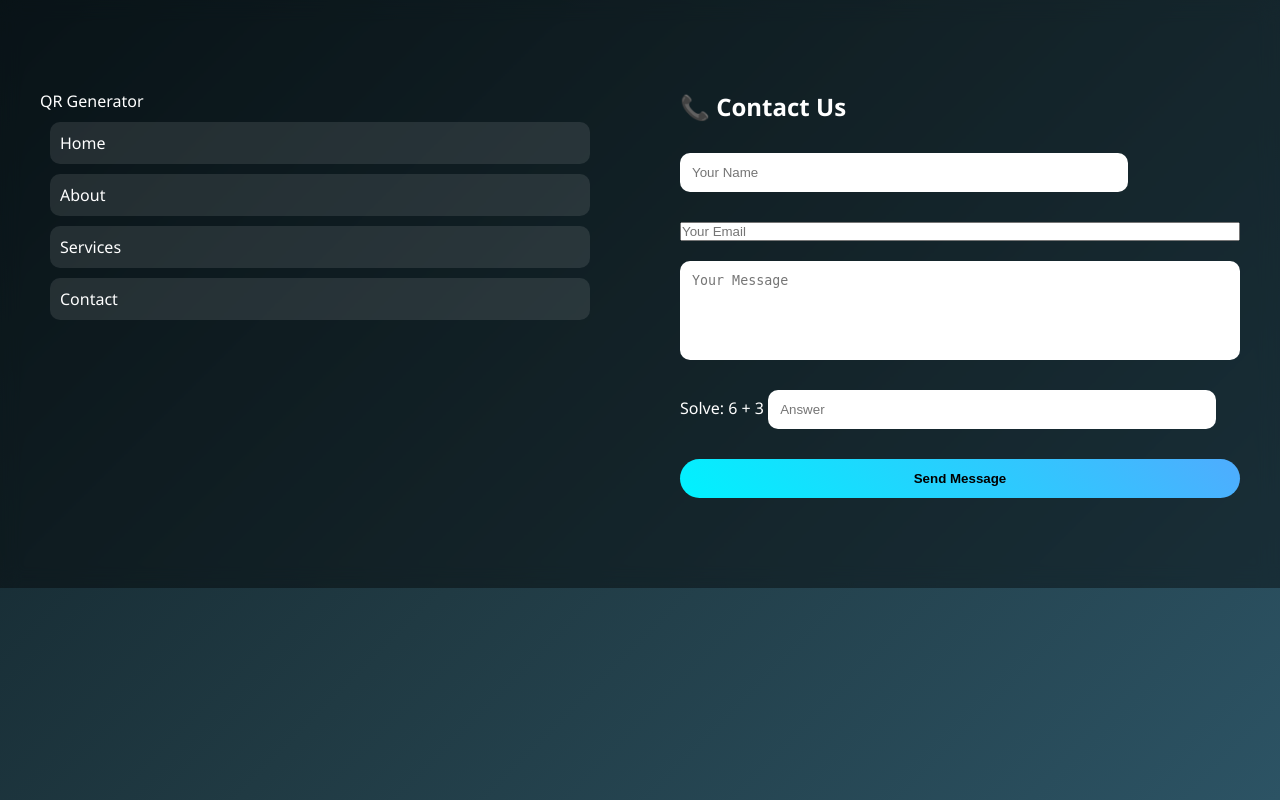
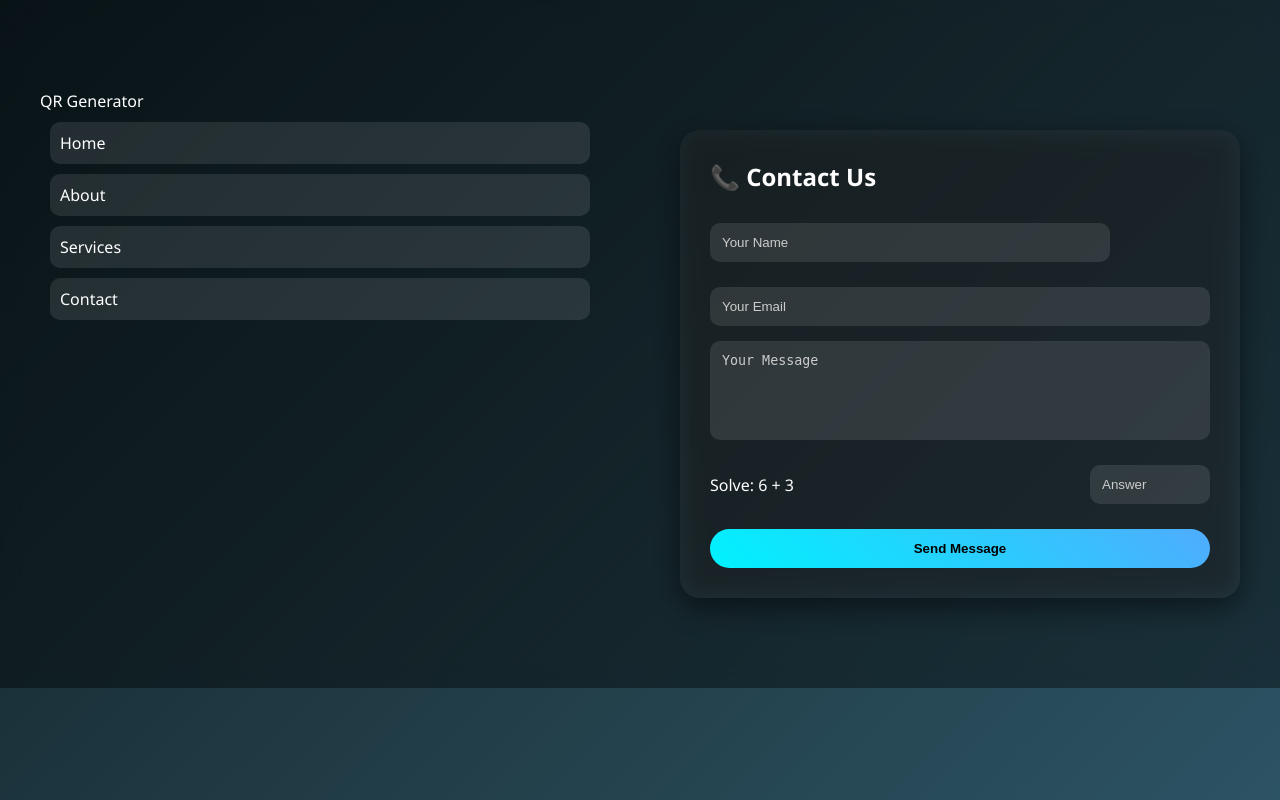
Before and after one commit to MohitSurewal/QR--Code-Generator, a Flask app: page /contact in a window 1280 px wide. Run offline with Flask 3, Linux system fonts and the light colour scheme.

Commit message:
Update style.css

```diff
--- a/static/style.css
+++ b/static/style.css
@@ -310,3 +310,81 @@ ul li {
     background: #4facfe;
     transform: scale(1.1);
 }
+
+.contact-container {
+    display: flex;
+    justify-content: center;
+    margin-top: 40px;
+}
+
+.contact-card {
+    width: 100%;
+    max-width: 600px;
+    background: rgba(255,255,255,0.05);
+    padding: 30px;
+    border-radius: 20px;
+    backdrop-filter: blur(12px);
+    box-shadow: 0 10px 30px rgba(0,0,0,0.5);
+    animation: fadeIn 0.8s ease;
+}
+
+
+.contact-form {
+    display: flex;
+    flex-direction: column;
+    gap: 15px;
+    margin-top: 20px;
+}
+
+.contact-form input,
+.contact-form textarea {
+    padding: 12px;
+    border-radius: 10px;
+    border: none;
+    outline: none;
+    background: rgba(255,255,255,0.1);
+    color: white;
+}
+
+.contact-form input::placeholder,
+.contact-form textarea::placeholder {
+    color: #ccc;
+}
+
+
+.captcha-box {
+    display: flex;
+    justify-content: space-between;
+    align-items: center;
+}
+
+.captcha-box input {
+    width: 120px;
+}
+
+
+.contact-form button {
+    padding: 12px;
+    background: linear-gradient(45deg, #00f2fe, #4facfe);
+    border: none;
+    border-radius: 25px;
+    color: black;
+    font-weight: bold;
+    cursor: pointer;
+    transition: 0.3s;
+}
+
+.contact-form button:hover {
+    transform: scale(1.05);
+}
+
+
+.success-msg {
+    color: lightgreen;
+    margin-bottom: 10px;
+}
+
+.error-msg {
+    color: red;
+    margin-bottom: 10px;
+}
```
